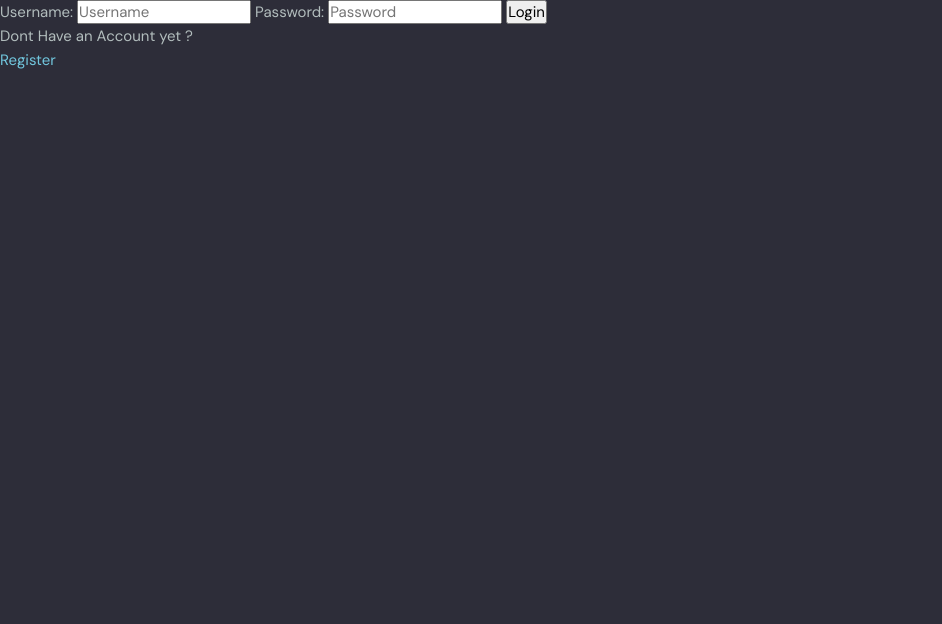
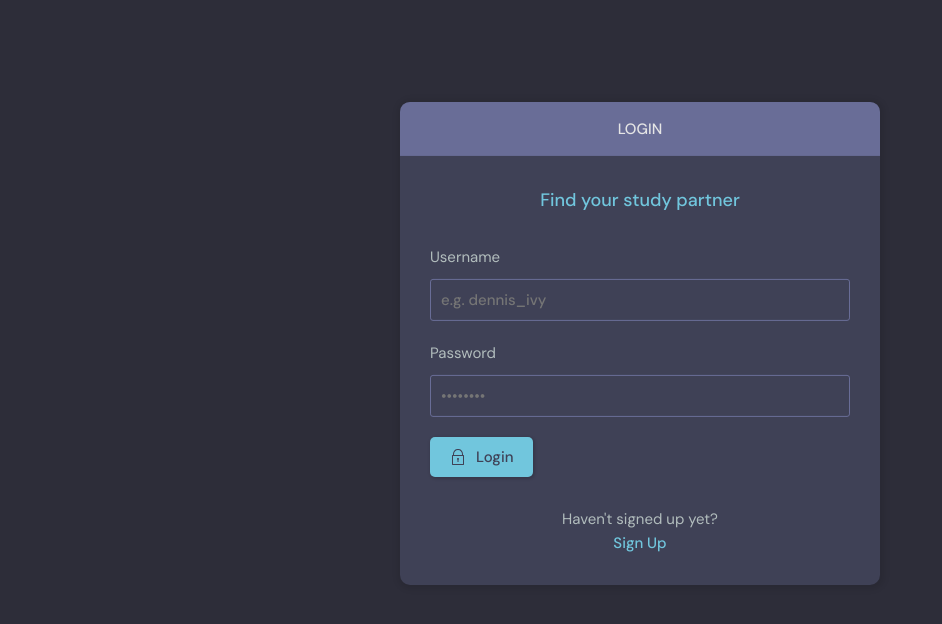
Before and after one commit to anuragshuklajec/Studybud, a Django app: a page that uses base/templates/base/login_register.html in a window 1280 px wide. Shown: the part 76-700 px from the top of the page, without its empty margins (0-942 px from the left). Run offline with Django 4.2, Linux system fonts and the light colour scheme.

Commit message:
create template-of-login_register

```diff
--- a/base/templates/base/login_register.html
+++ b/base/templates/base/login_register.html
@@ -1,40 +1,110 @@
 {% extends 'main.html' %}
+{% block content %}
+    <main class="auth layout">
+      {% if page == 'login' %}
+      <div class="container">
+        <div class="layout__box">
+          <div class="layout__boxHeader">
+            <div class="layout__boxTitle">
+              <h3>Login</h3>
+            </div>
+          </div>
+          <div class="layout__body">
+            <h2 class="auth__tagline">Find your study partner</h2>
+
+            <form class="form" action="" method = "post">
+              {% csrf_token %}
+              <div class="form__group form__group">
+                <label for="room_name">Username</label>
+                <input id="username" name="username" type="text" placeholder="e.g. dennis_ivy" />
+              </div>
+              <div class="form__group">
+                <label for="password">Password</label>
+                <input
+                  id="password"
+                  name="password"
+                  type="password"
+                  placeholder="&bull;&bull;&bull;&bull;&bull;&bull;&bull;&bull;"
+                />
+              </div>
+
+              <button class="btn btn--main" type="submit">
+                <svg
+                  version="1.1"
+                  xmlns="http://www.w3.org/2000/svg"
+                  width="32"
+                  height="32"
+                  viewBox="0 0 32 32"
+                >
+                  <title>lock</title>
+                  <path
+                    d="M27 12h-1v-2c0-5.514-4.486-10-10-10s-10 4.486-10 10v2h-1c-0.553 0-1 0.447-1 1v18c0 0.553 0.447 1 1 1h22c0.553 0 1-0.447 1-1v-18c0-0.553-0.447-1-1-1zM8 10c0-4.411 3.589-8 8-8s8 3.589 8 8v2h-16v-2zM26 30h-20v-16h20v16z"
+                  ></path>
+                  <path
+                    d="M15 21.694v4.306h2v-4.306c0.587-0.348 1-0.961 1-1.694 0-1.105-0.895-2-2-2s-2 0.895-2 2c0 0.732 0.413 1.345 1 1.694z"
+                  ></path>
+                </svg>
+
+                Login
+              </button>
+            </form>
+
+            <div class="auth__action">
+              <p>Haven't signed up yet?</p>
+              <a href="{% url 'register' %}" class="btn btn--link">Sign Up</a>
+            </div>
+          </div>
+        </div>
+      </div>
+      {% else %}
+      <div class="container">
+        <div class="layout__box">
+          <div class="layout__boxHeader">
+            <div class="layout__boxTitle">
+              <h3>Register</h3>
+            </div>
+          </div>
+          <div class="layout__body">
+            <h2 class="auth__tagline">Find your study partner</h2>
+
+            <form class="form" action="" method = "post">
+              {% csrf_token %}
+              {% for field in form %}
+              <div class="form__group form__group">
+                <label for="room_name">{{field.label}}</label>
+                {{field}}
+              </div>
+              {% endfor %}
 
 
+              <button class="btn btn--main" type="submit">
+                <svg
+                  version="1.1"
+                  xmlns="http://www.w3.org/2000/svg"
+                  width="32"
+                  height="32"
+                  viewBox="0 0 32 32"
+                >
+                  <title>lock</title>
+                  <path
+                    d="M27 12h-1v-2c0-5.514-4.486-10-10-10s-10 4.486-10 10v2h-1c-0.553 0-1 0.447-1 1v18c0 0.553 0.447 1 1 1h22c0.553 0 1-0.447 1-1v-18c0-0.553-0.447-1-1-1zM8 10c0-4.411 3.589-8 8-8s8 3.589 8 8v2h-16v-2zM26 30h-20v-16h20v16z"
+                  ></path>
+                  <path
+                    d="M15 21.694v4.306h2v-4.306c0.587-0.348 1-0.961 1-1.694 0-1.105-0.895-2-2-2s-2 0.895-2 2c0 0.732 0.413 1.345 1 1.694z"
+                  ></path>
+                </svg>
 
+                Register
+              </button>
+            </form>
 
-
-{% block content %}
-
-{% if page == 'login' %}
-
-<div>
-    <form action="" method="post">
-        {% csrf_token %}
-        <label for="name">Username: </label>
-        <input type="text" name="username" placeholder="Username">
-
-        <label for="password">Password: </label>
-        <input type="password" name="password" placeholder="Password">
-
-        <input type="submit" value="Login">
-    </form>
-    <p>Dont Have an Account yet ?</p>
-    <a href="{% url 'register' %}">Register</a>
-</div>
-
-{% else %}
-
-<div>
-    <form action="" method="post">
-        {% csrf_token %}
-
-        {{form.as_p}}
-        <input type="submit" value="Register">
-    </form>
-    <p>Already have an account ?</p>
-    <a href="{% url 'login' %}">Login</a>
-</div>
-{% endif %}
-
+            <div class="auth__action">
+              <p>Already signed up?</p>
+              <a href="{% url 'login' %}" class="btn btn--link">Sign Up</a>
+            </div>
+          </div>
+        </div>
+      </div>
+      {% endif %}
+    </main>
 {% endblock %}
--- a/base/templates/base/room.html
+++ b/base/templates/base/room.html
@@ -116,7 +116,9 @@
             </div>
           </div>
           <div class="room__message">
-            <form action="#"><input name="" placeholder="Write your message here..." /></form>
+            <form action="" method="post">
+              {% csrf_token %}
+              <input name="body" placeholder="Write your message here..." /></form>
           </div>
         </div>
         <!-- Room End -->
```
Also changed, not shown: base/templates/base/delete.html (+33 -12 lines), base/templates/base/delete_old.html (added, +16 -0 lines), base/templates/base/login_register_old.html (added, +40 -0 lines), db.sqlite3.
